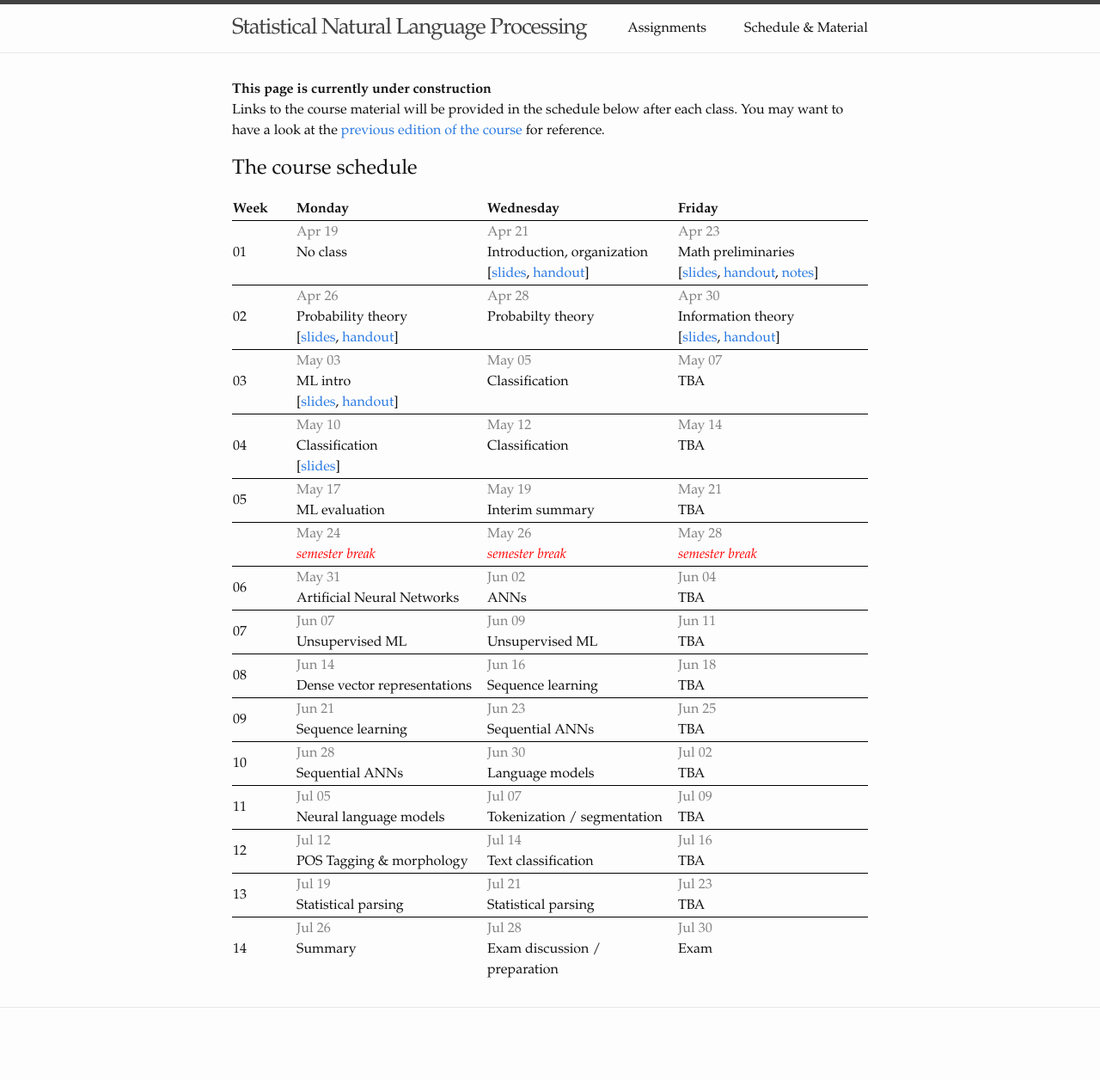
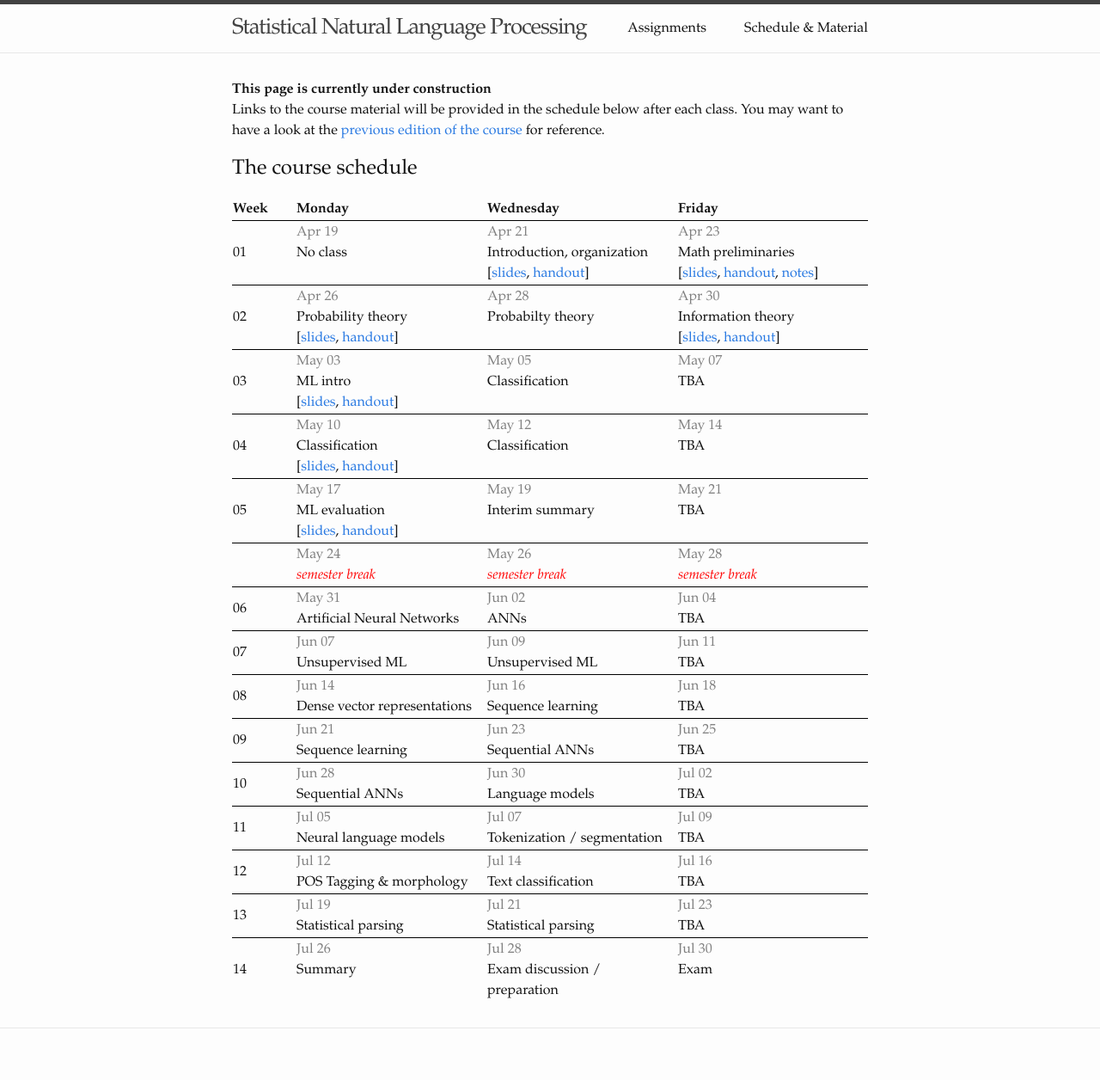
Before and after one commit to snlp2021/snlp2021.github.io, a Jekyll site: the page built from schedule.md, in a window 1280 px wide. Shown: the whole page at 86% size. Built offline with Jekyll 4.4.1, drawn with Linux system fonts in a browser that asks for light colours; before the commit the page ends 1232 px from its top, so only the background shows below that.

Commit message:
Update slides.

```diff
--- a/_data/schedule.yml
+++ b/_data/schedule.yml
@@ -44,6 +44,7 @@
       topic: Classification
       links:
         slides: slides/classification.pdf
+        handout: slides/classification-handout.pdf
     May 12:
       topic: Classification
     May 14:
@@ -52,6 +53,9 @@
   dates:
     May 17:
       topic: ML evaluation
+      links:
+        slides: slides/ml-evaluation.pdf
+        handout: slides/ml-intro-evaluation.pdf
     May 19:
       topic: Interim summary
     May 21:
```
Also changed, not shown: 6 other files.
